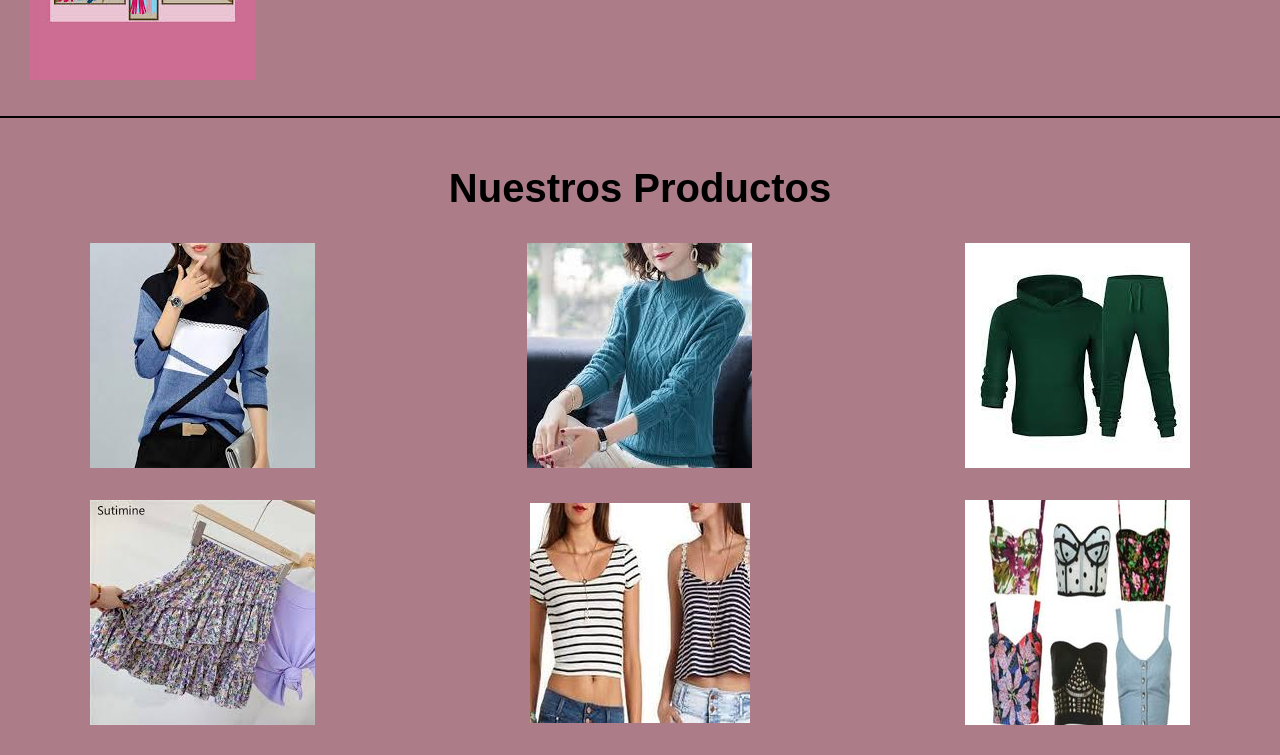
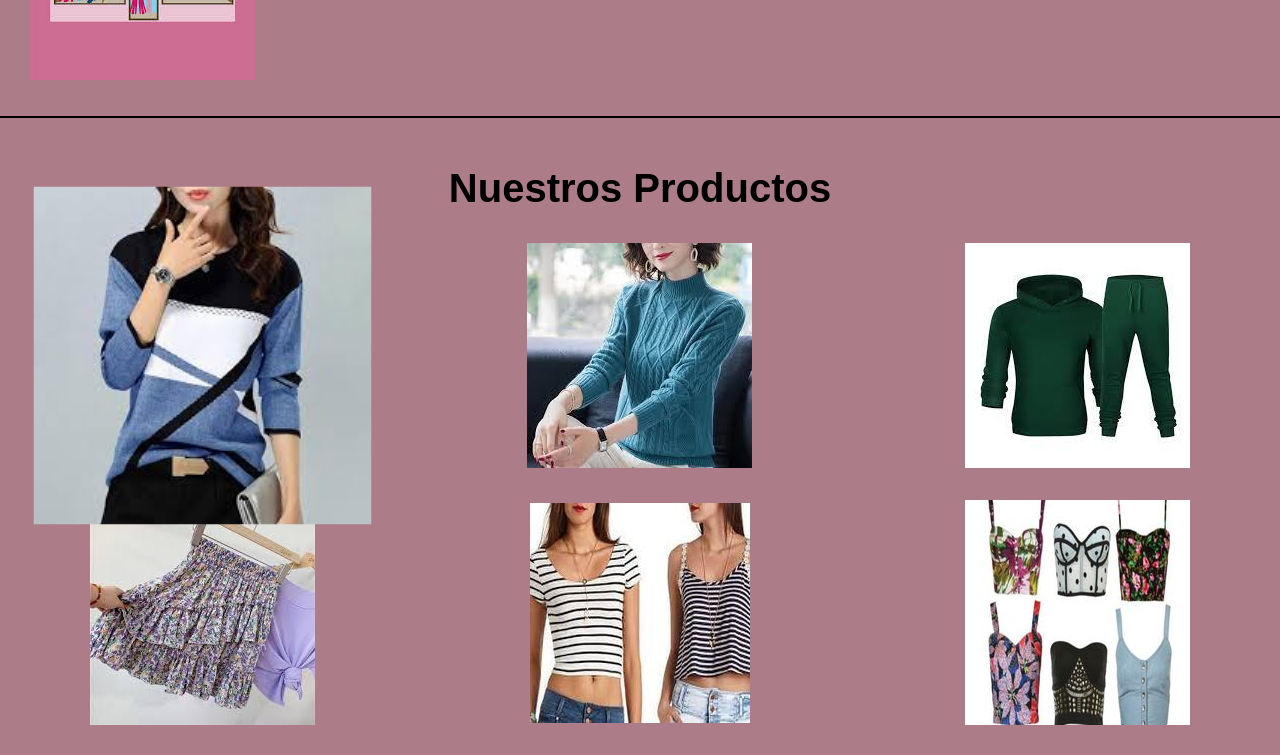
Before and after one commit to PatriciaCastilloCarbajal/patriciaCastilloProyectoSegunda, a plain HTML site: page index.html in a window 1280 px wide. In both pictures the pointer is over the picture 202 px from the left and 1148 px from the top of the page. Shown: the part 793-1548 px from the top of the page. Drawn offline with Linux system fonts and the light colour scheme; a web font is replaced by a local one.

Commit message:
Productos-Transform Animation

```diff
--- a/styles/styles.css
+++ b/styles/styles.css
@@ -153,6 +153,10 @@ footer .icon {
   object-fit: cover;
 }
 
+.grillaPrincipal img:hover {
+  transform: scale(1.5);
+}
+
 .seccionColeccionesIndex {
   text-align: center;
   padding: 3rem 0;
```
